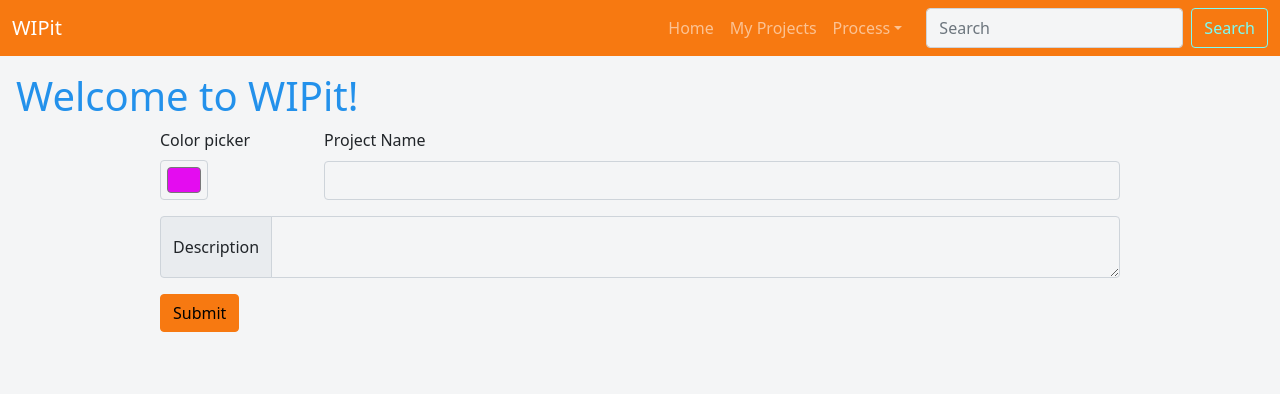
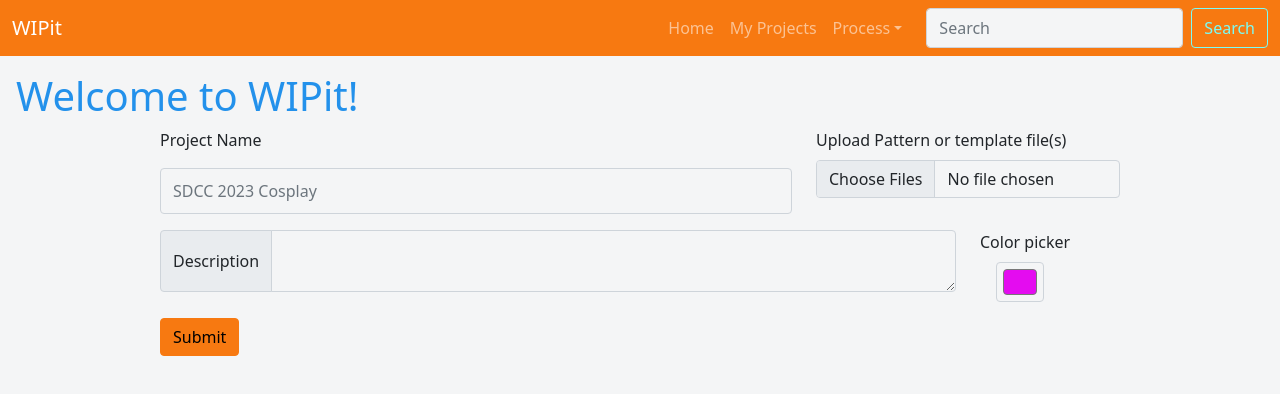
Before and after one commit to kemetcalf/craft-app, a React (Create React App) app in the folder craft-app/: page / in a window 1280 px wide. Shown: the top 394 px of the page. Built offline with nearby package versions, Linux system fonts and the light colour scheme.

Commit message:
Form setup

```diff
--- a/craft-app/src/App.scss
+++ b/craft-app/src/App.scss
@@ -1 +1,2 @@
 @use "./custom.scss";
+@import "react-datepicker/dist/react-datepicker.css";
--- a/craft-app/src/components/Planning.js
+++ b/craft-app/src/components/Planning.js
@@ -1,8 +1,50 @@
 import Button from "react-bootstrap/Button";
 import Form from "react-bootstrap/Form";
 import InputGroup from "react-bootstrap/InputGroup";
+import Dropdown from "react-bootstrap/Dropdown";
+import DropdownButton from "react-bootstrap/DropdownButton";
 import Col from "react-bootstrap/Col";
 import Row from "react-bootstrap/Row";
+
+// import { Component } from "react";
+// // import { render } from "react-dom";
+// import DatePicker from "react-datepicker";
+
+// class DateDropdown extends Component {
+// 	constructor(props) {
+// 		super(props);
+// 		this.state = {
+// 			startDate: new Date(),
+// 		};
+// 		this.handleChange = this.handleChange.bind(this);
+// 		this.onFormSubmit = this.onFormSubmit.bind(this);
+// 	}
+// 	handleChange(date) {
+// 		this.setState({
+// 			startDate: date,
+// 		});
+// 	}
+// 	onFormSubmit(e) {
+// 		e.preventDefault();
+// 		console.log(this.state.startDate);
+// 	}
+
+// 	render() {
+// 		return (
+// 			<form onSubmit={this.onFormSubmit}>
+// 				<div className="form-group">
+// 					<DatePicker
+// 						selected={this.state.startDate}
+// 						onChange={this.handleChange}
+// 						name="startDate"
+// 						dateFormat="MM/dd/yyyy"
+// 					/>
+// 					<button className="btn btn-primary">Show Date</button>
+// 				</div>
+// 			</form>
+// 		);
+// 	}
+// }
 
 function PlanInput() {
 	// nested inputs to update the DOM and add items to the plan
@@ -12,28 +54,50 @@ function PlanInput() {
 	// event listener for new Project object to be written to an array of ProjectRoster
 
 	return (
-		<Form className="w-75 mx-auto">
+		<Form className="w-75 mx-auto" controlId="projectFormGrid">
 			<Row className="mb-3">
-				<Col xs={2} controlId="formGridColor" className="d-sm-grid">
-					<Form.Label htmlFor="exampleColorInput">Color picker</Form.Label>
-					<Form.Control
-						type="color"
-						id="exampleColorInput"
-						defaultValue="#E40CF0"
-						title="Choose your color"
-					/>
+				<Col xs={8} controlId="projectName" className="d-sm-grid">
+					<Form.Label>Project Name</Form.Label>
+					<Form.Control type="text" placeholder="SDCC 2023 Cosplay" />
 				</Col>
-
-				<Col xs={10} controlId="formGridProject" className="d-sm-grid">
-					<Form.Label>Project Name</Form.Label>
-					<Form.Control />
+				<Col>
+					<Form.Label>Upload Pattern or template file(s)</Form.Label>
+					<Form.Group controlId="formFileMultiple" className="mb-3">
+						<Form.Control type="file" multiple />
+					</Form.Group>
 				</Col>
 			</Row>
 
-			<InputGroup>
-				<InputGroup.Text>Description</InputGroup.Text>
-				<Form.Control as="textarea" aria-label="With textarea" />
-			</InputGroup>
+			<Row>
+				<Col>
+					<InputGroup>
+						<InputGroup.Text>Description</InputGroup.Text>
+						<Form.Control as="textarea" aria-label="With textarea" />
+					</InputGroup>
+				</Col>
+				<Col xs={2} className="d-sm-grid">
+					<Form.Label>Color picker</Form.Label>
+					<Form.Control
+						type="color"
+						controlId="projectColorInput"
+						// projectColorInput to correlate to projectColorTheme in Project object; for visual differentiation between Projects
+						defaultValue="#E40CF0"
+						title="Choose your color"
+						className="mx-3"
+					/>
+				</Col>
+			</Row>
+
+			{/* <Col>
+				<div>
+					<DateDropdown
+						selected={this.state.startDate}
+						onChange={this.handleChange}
+						name="startDate"
+						dateFormat="MM/dd/yyyy"
+					/>
+				</div>
+			</Col> */}
 
 			<Button variant="primary" type="submit" className="my-3">
 				Submit
```
